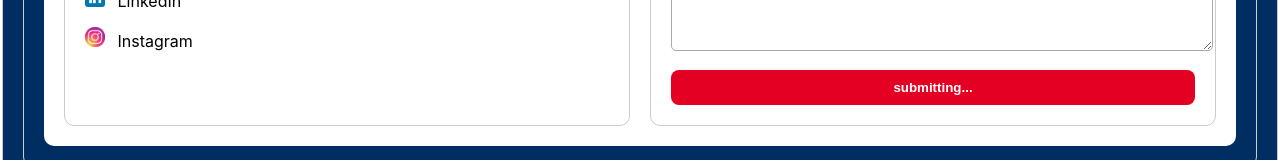
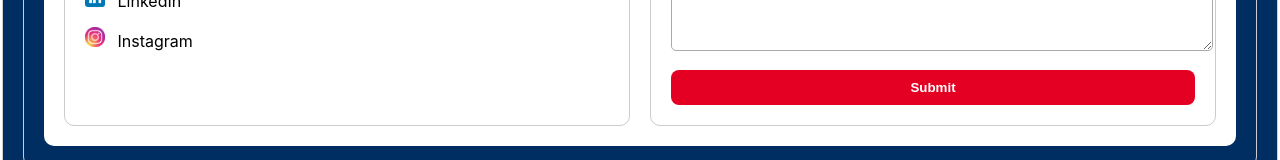
Before and after one commit to Ajay-kandula/Protfolio, a React (Create React App) app: page / in a window 1280 px wide. Shown: the part 4253-4413 px from the top of the page. Built offline with nearby package versions, Linux system fonts and the light colour scheme.

Commit message:
"update"

```diff
--- a/src/Component/Contact.js
+++ b/src/Component/Contact.js
@@ -30,7 +30,13 @@ function Contact() {
       if (data.success) {
         alert(`✅ Thank you, ${form.name}! Your message has been saved.`);
         setForm({ name: '', email: '', message: '' });
-      } else {
+      }
+      else if(loading){
+        alert(`Loading....`)
+
+      }
+
+      else  {
         alert('Error: ' + data.error);
       }
     } catch (err) {
@@ -147,8 +153,7 @@ function Contact() {
   border: 'none',
   borderRadius: "8px",
   width: '100%',
-  padding: "10px",
-  cursor:setLoading?'not-allowed':"pointer"}}>{setLoading ?'submitting...':'submit'}
+  padding: "10px"}}>Submit
 
               </button>
             </form>
```
